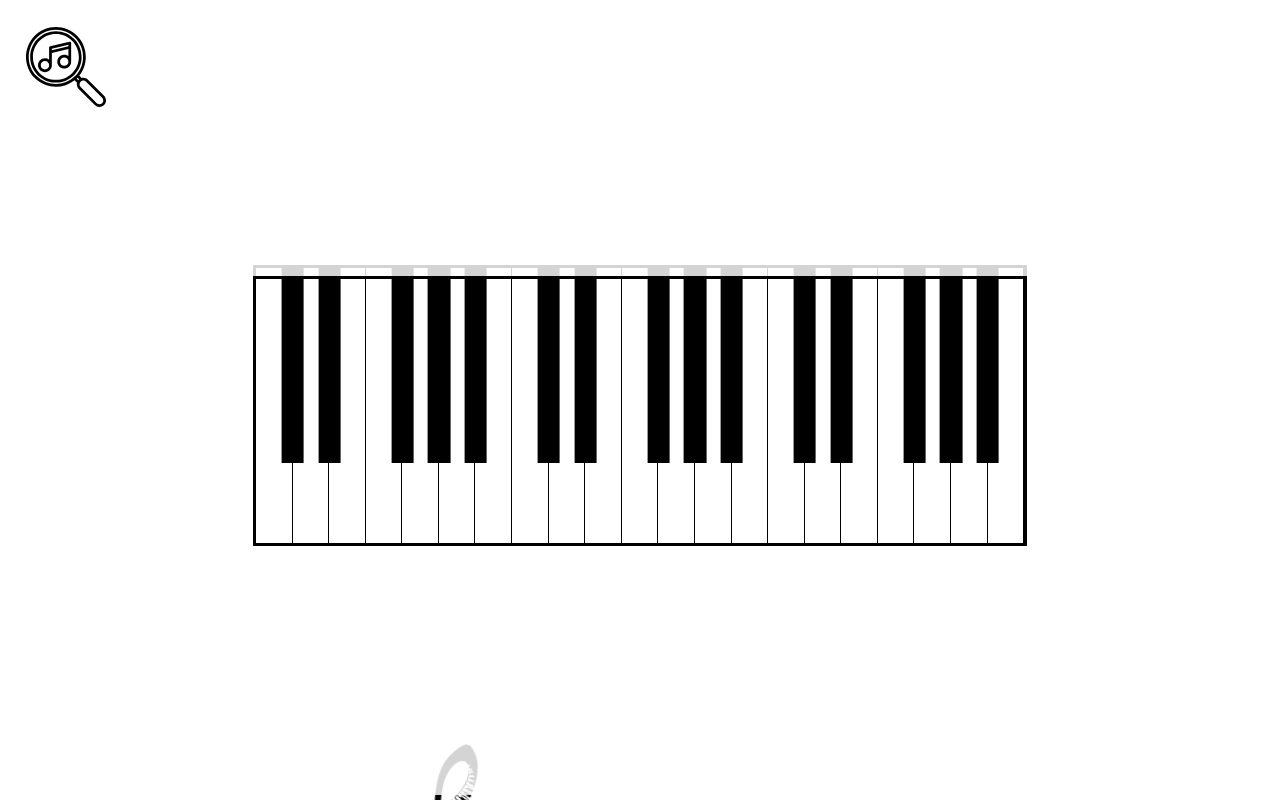
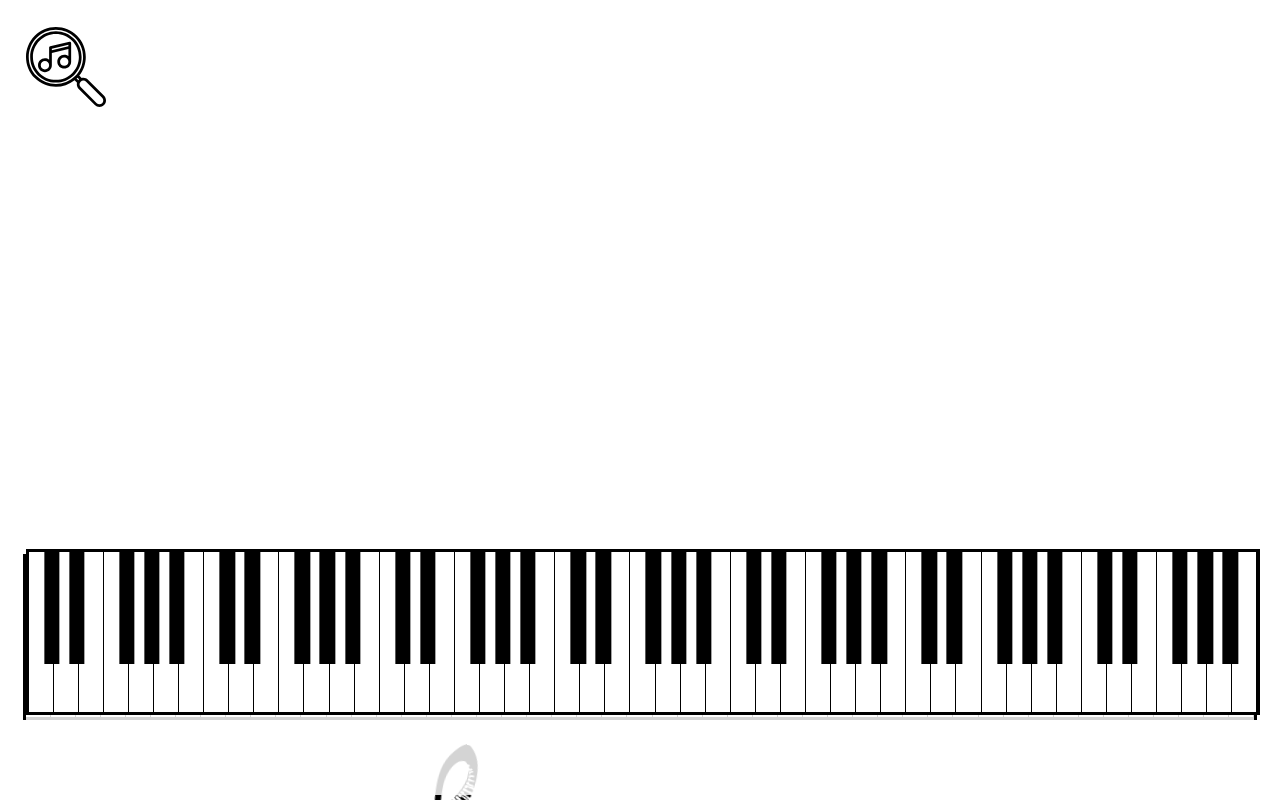
Before and after one commit to StevenLimCA/Ear-trainer, a React (Create React App) app: page / in a window 1280 px wide. Built offline with nearby package versions, Linux system fonts and the light colour scheme.

Commit message:
full piano now

```diff
--- a/src/components/Octave/Octave.jsx
+++ b/src/components/Octave/Octave.jsx
@@ -7,7 +7,7 @@ export default function Octave({ octaveNum }) {
   // const piano = Tone.SampleLibrary.load({ instruments: "piano" });
   const C = (e) => {
     const synth = new Tone.Synth().toDestination();
-    synth.triggerAttackRelease(`C${octaveNum}`, "5n");
+    synth.triggerAttackRelease(`C${octaveNum}`, "8n");
   };
   const Db = (e) => {
     const synth = new Tone.Synth().toDestination();
--- a/src/components/Octave/Octave.scss
+++ b/src/components/Octave/Octave.scss
@@ -6,7 +6,7 @@
         border-right: 0.1vmin solid black;
         box-sizing: border-box;
         height: 100%;
-        width: 5vmin;
+        width: 5vw;
 
 
     }
@@ -14,8 +14,8 @@
     &__blackNote {
         background-color: black;
         height: 70%;
-        width: 2.8vmin;
-        transform: translateX(3.2vmin);
+        width: 1.2vw;
+        transform: translateX(1.2vw);
         z-index: 105;
 
 
--- a/src/components/Piano/Piano.jsx
+++ b/src/components/Piano/Piano.jsx
@@ -3,7 +3,7 @@ import Octave from "../Octave/Octave";
 import "./Piano.scss";
 
 export default function Piano() {
-  const octaveArr = [0, 1, 2];
+  const octaveArr = [0, 1, 2, 3, 4, 5, 6];
 
   return (
     <div className="piano">
--- a/src/components/Piano/Piano.scss
+++ b/src/components/Piano/Piano.scss
@@ -1,13 +1,12 @@
 .piano {
     position: absolute;
     margin: auto;
-    top: 0;
     left: 0;
     right: 0;
-    bottom: 0;
+    bottom: 10vh;
     border: 0.2rem solid black;
-    width: 96vmin;
-    height: 33vmin;
+    width: 96vw;
+    height: 20vh;
     display: flex;
     flex-direction: row;
 }
```
